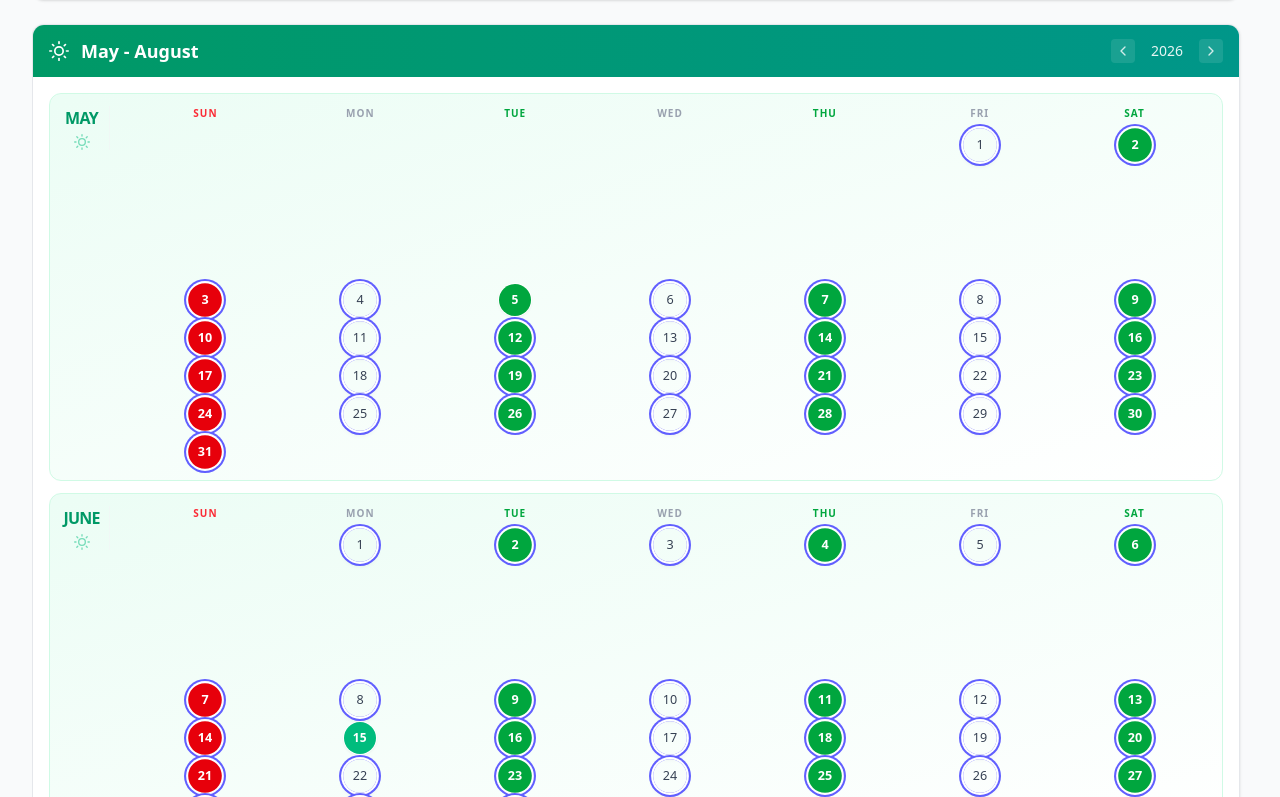
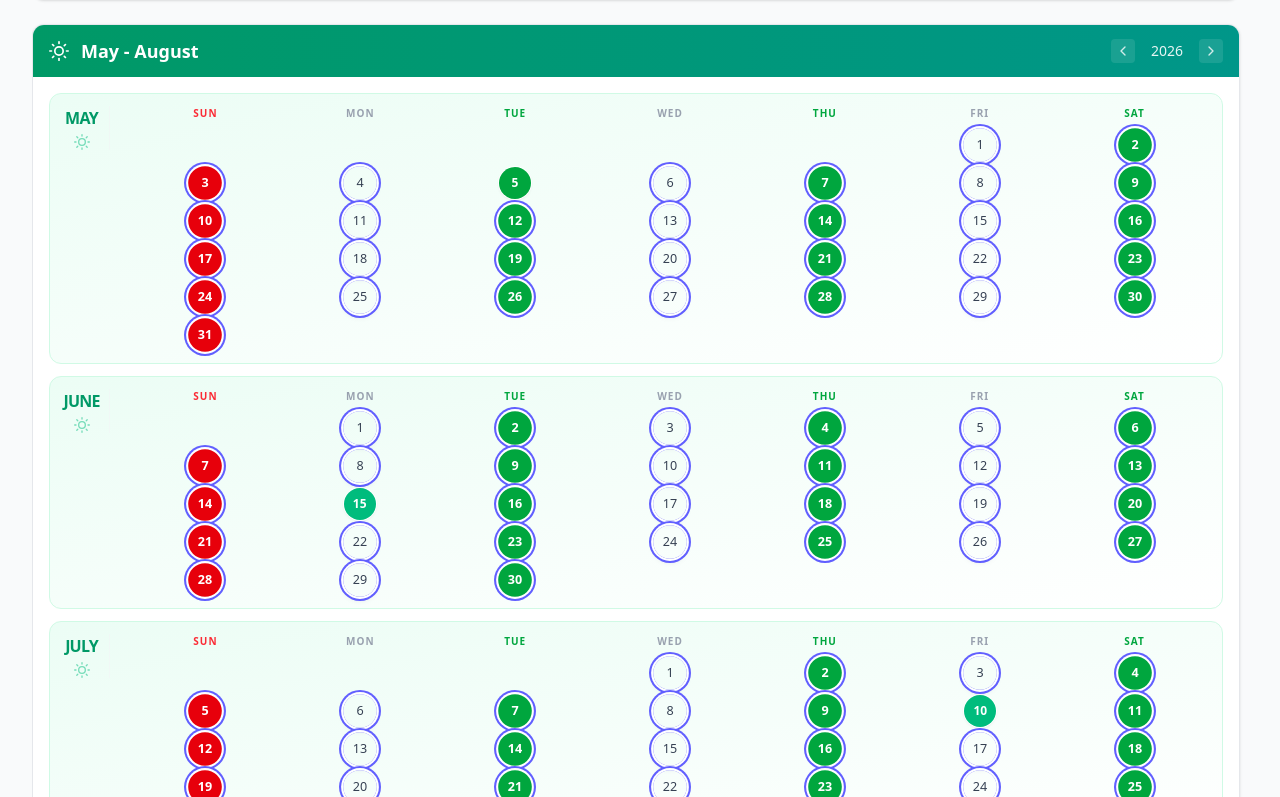
Before and after one commit to jeffkaberagithara-guru/pcea-calendar, a React (Vite) app: page / in a window 1280 px wide. Shown: the part 1263-2060 px from the top of the page. Built offline with nearby package versions, Linux system fonts and the light colour scheme.

Commit message:
Updated Quarter Two component

```diff
--- a/src/components/QuarterTwo.jsx
+++ b/src/components/QuarterTwo.jsx
@@ -96,7 +96,7 @@ function QuarterTwo({ events, onEventSelect, selectedEvent, filterType = 'all' }
 
                                     <div className="grid grid-cols-7 gap-1 sm:gap-1.5">
                                         {Array.from({ length: monthData.startDay }).map((_, i) => (
-                                            <div key={`empty-${i}`} className="aspect-square" />
+                                            <div key={`empty-${i}`} className="aspect-square w-full max-w-[28px] sm:max-w-[32px] mx-auto" />
                                         ))}
 
                                         {Array.from({ length: monthData.daysInMonth }).map((_, i) => {
```
